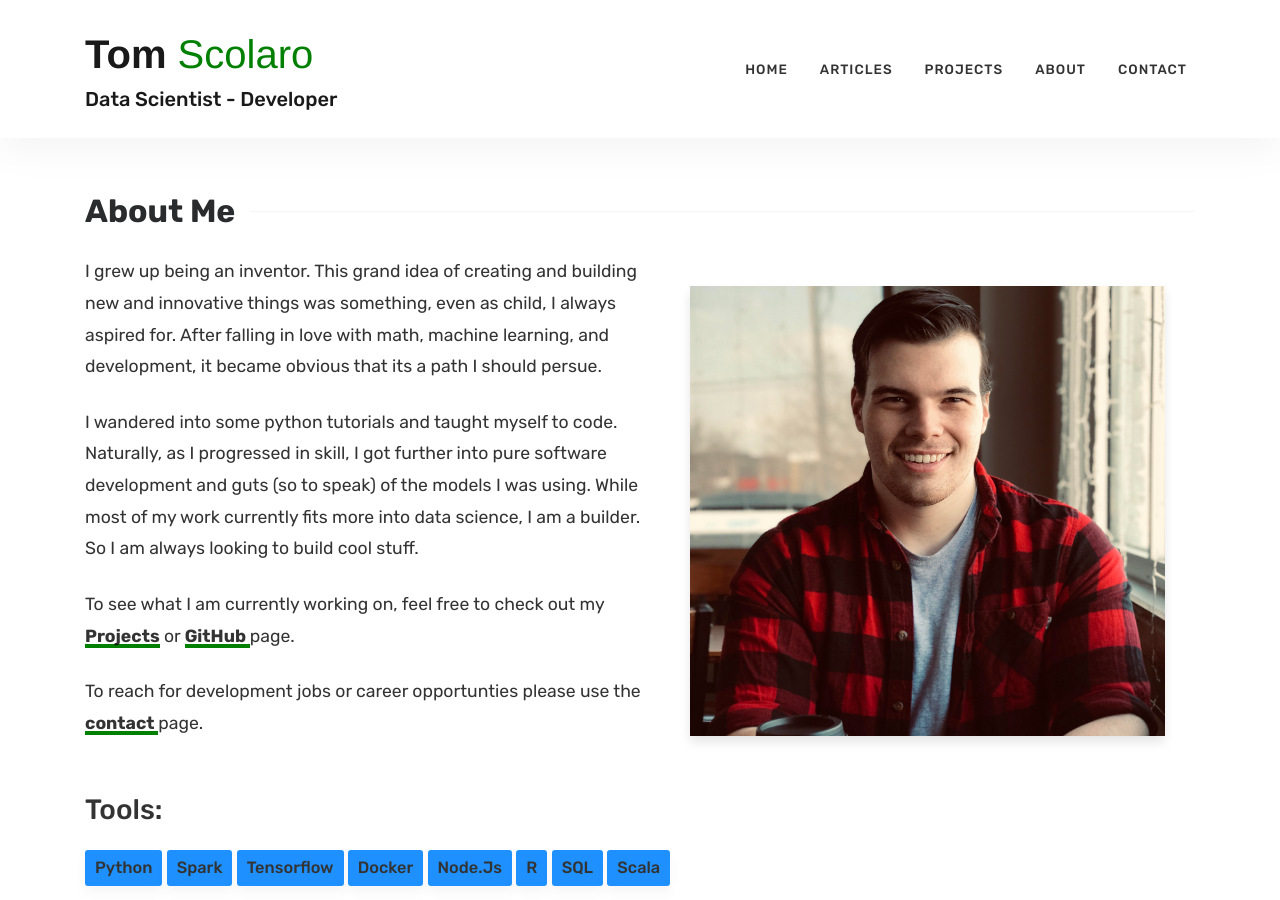
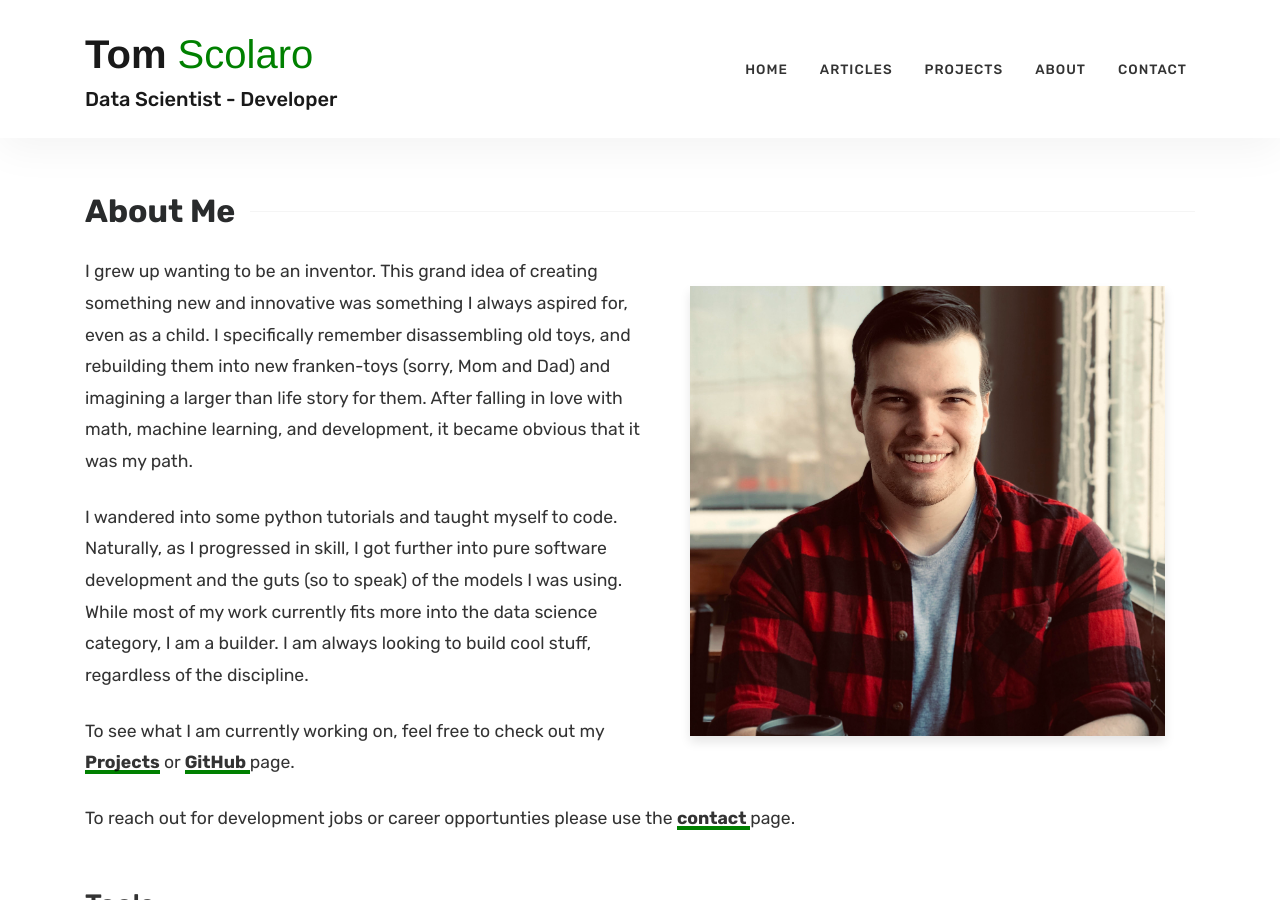
Before and after one commit to tomscolaro/blog, a Jekyll site: the page built from about.html, in a window 1280 px wide and 900 px high. Built offline with Jekyll 4.4.1, drawn with Linux system fonts in a browser that asks for light colours.

Commit message:
Update about.html

```diff
--- a/about.html
+++ b/about.html
@@ -9,14 +9,15 @@
   <div class= 'about-image-wrapper' >
 <img src="{{ site.baseurl }}/assets/images/about.jpg" />
   </div>
-<p>  I grew up being an inventor. This grand idea of creating and building new and innovative things was something, even as child, I always aspired for.
-    After falling in love with math, machine learning, and development, it became obvious that its a path I should persue.
+<p>  I grew up wanting to be an inventor. This grand idea of creating something new and innovative was something I always aspired for, even as a child.
+  I specifically remember disassembling old toys, and rebuilding them into new franken-toys (sorry, Mom and Dad) and imagining a larger than life story for them.
+    After falling in love with math, machine learning, and development, it became obvious that it was my path.
 </p>
 
 <p>
   I wandered into some python tutorials and taught myself to code. Naturally, as I progressed in skill, I got further
-  into pure software development and guts (so to speak) of the models I was using. While most of my work currently fits more into data science, I am a builder.
-  So I am always looking to build cool stuff.
+  into pure software development and the guts (so to speak) of the models I was using. While most of my work currently fits more into the data science category, I am a builder.
+  I am always looking to build cool stuff, regardless of the discipline.
 </p>
 <p>
     To see what I am currently working on, feel free to check out
@@ -25,7 +26,7 @@
 </p>
 
 <p>
-    To reach for development jobs or career opportunties please use the  <a class= 'inline-links' href="{{ site.baseurl }}/contact.html"> contact </a>  page.
+    To reach out for development jobs or career opportunties please use the  <a class= 'inline-links' href="{{ site.baseurl }}/contact.html"> contact </a>  page.
 </p>
 
 </div>
```
